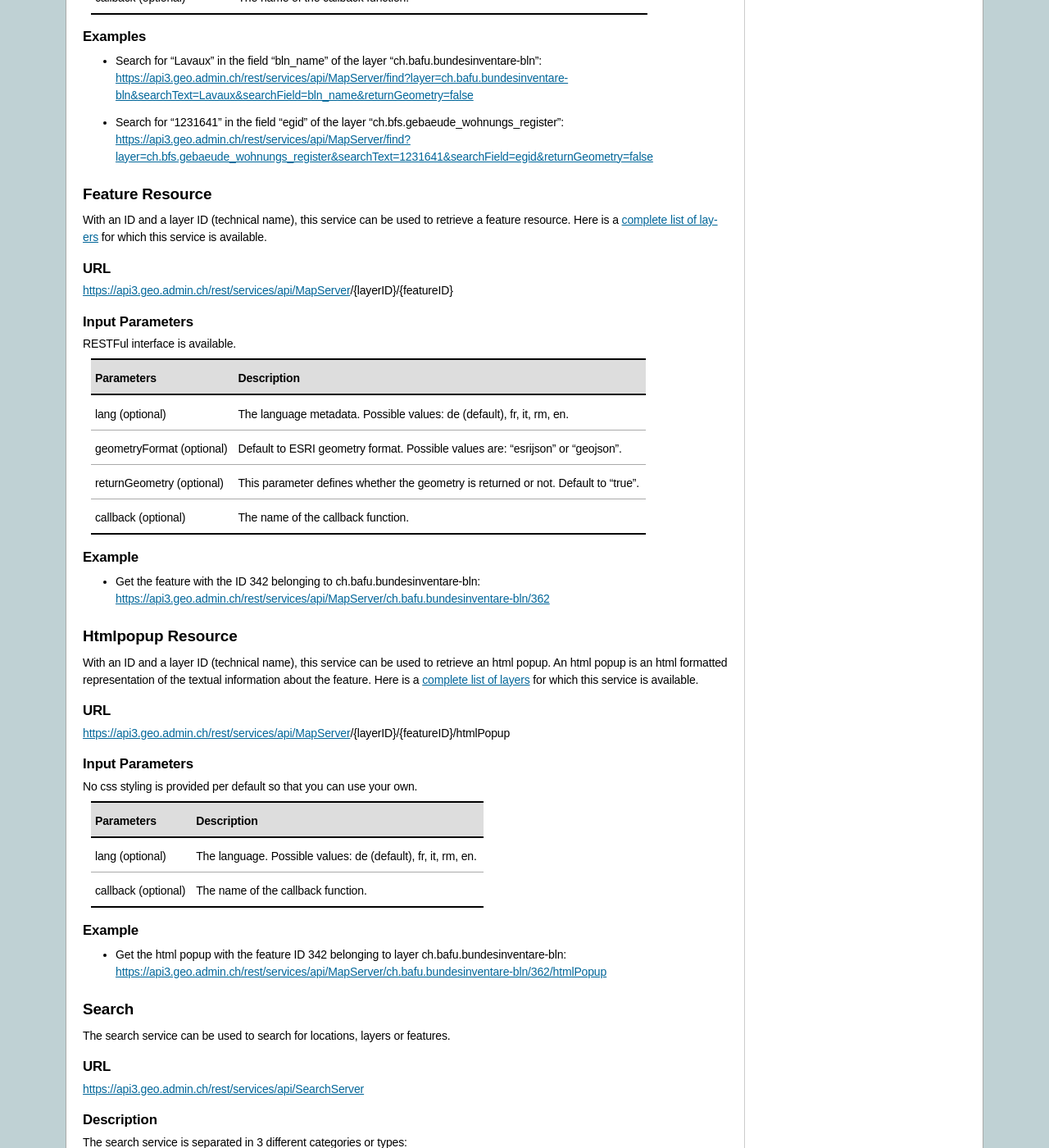
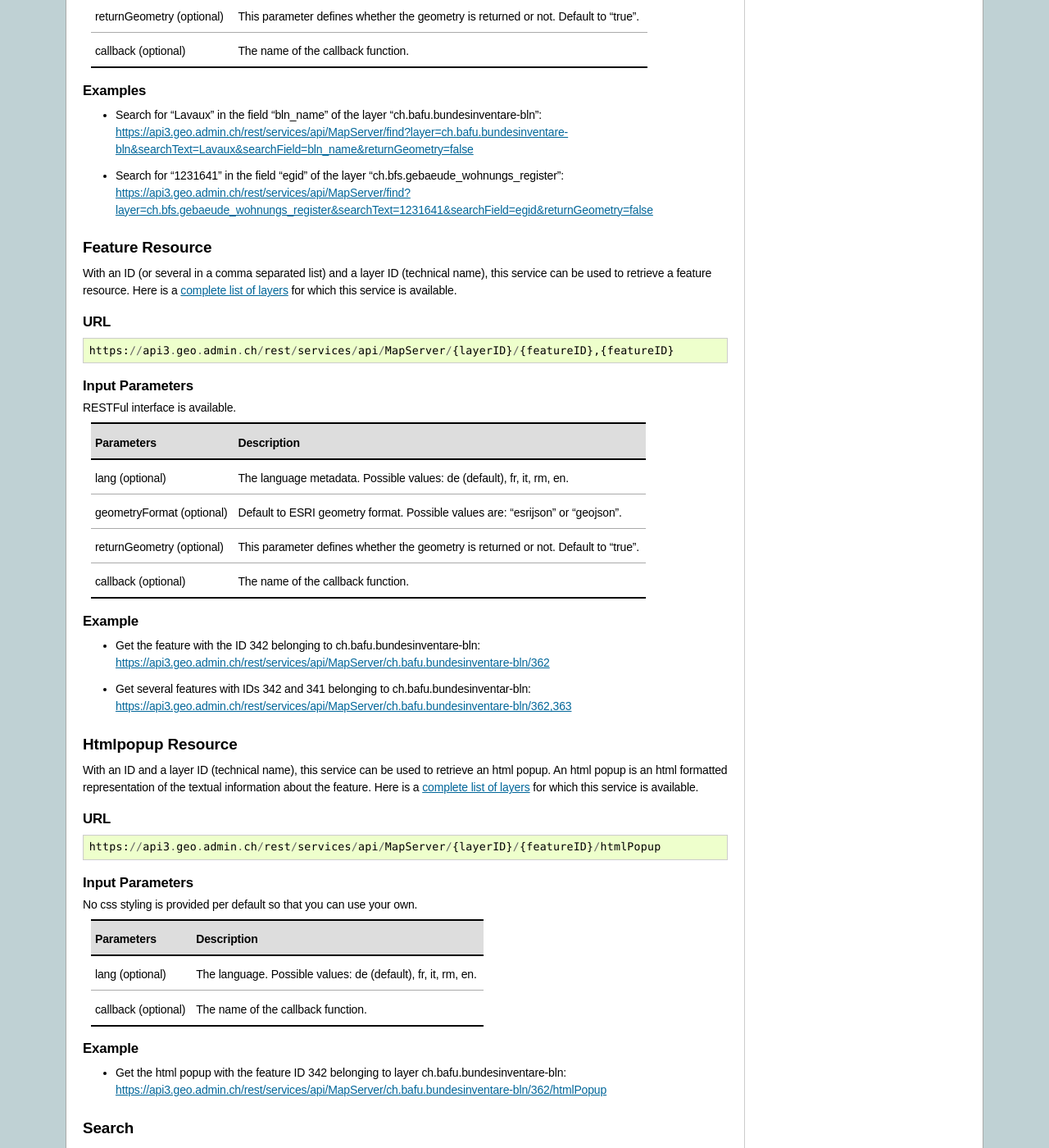
Before and after one commit to swisstopo-test/doc-chsdi3, a Sphinx documentation site: the page built from source/services/sdiservices.rst, in a window 1280 px wide and 1400 px high, scrolled down 3968 px. Shown: the whole window at 82% size. Built offline with Sphinx 7.4.7, drawn with Linux system fonts in a browser that asks for light colours; some of the changed text lies outside the part shown.

Commit message:
Update doc

```diff
--- a/source/services/sdiservices.rst
+++ b/source/services/sdiservices.rst
@@ -17,7 +17,9 @@ This service provides metadata for the available layers in the GeoAdmin API.
 URL
 ^^^
 
-https://api3.geo.admin.ch/rest/services/api/MapServer
+::
+
+  https://api3.geo.admin.ch/rest/services/api/MapServer
 
 Input Parameters
 ^^^^^^^^^^^^^^^^
@@ -52,7 +54,9 @@ h the find service
 URL
 ^^^
 
-https://api3.geo.admin.ch/rest/services/api/MapServer/{layerId}
+::
+
+  https://api3.geo.admin.ch/rest/services/api/MapServer/{layerId}
 
 Input Parameters
 ^^^^^^^^^^^^^^^^
@@ -80,7 +84,9 @@ With a layer ID (or technical name), this service can be used to retrieve a lege
 URL
 ^^^
 
-https://api3.geo.admin.ch/rest/services/api/MapServer/{layerID}/legend
+::
+
+  https://api3.geo.admin.ch/rest/services/api/MapServer/{layerID}/legend
 
 Input Parameters
 ^^^^^^^^^^^^^^^^
@@ -111,7 +117,9 @@ This service can be used to discover features at a specific location. Here is a
 URL
 ^^^
 
-https://api3.geo.admin.ch/rest/services/api/MapServer/identify
+::
+
+  https://api3.geo.admin.ch/rest/services/api/MapServer/identify
 
 Input Parameters
 ^^^^^^^^^^^^^^^^
@@ -194,7 +202,9 @@ Here is a `complete list of layers <../../../api/faq/index.html#which-layers-hav
 URL
 ^^^
 
-https://api3.geo.admin.ch/rest/services/api/MapServer/find
+::
+
+  https://api3.geo.admin.ch/rest/services/api/MapServer/find
 
 Input Parameters
 ^^^^^^^^^^^^^^^^
@@ -230,13 +240,15 @@ Examples
 Feature Resource
 ----------------
 
-With an ID and a layer ID (technical name), this service can be used to retrieve a feature resource.
+With an ID (or several in a comma separated list) and a layer ID (technical name), this service can be used to retrieve a feature resource.
 Here is a `complete list of layers <../../../api/faq/index.html#which-layers-have-a-tooltip>`_ for which this service is available.
 
 URL
 ^^^
 
-https://api3.geo.admin.ch/rest/services/api/MapServer/{layerID}/{featureID}
+::
+
+  https://api3.geo.admin.ch/rest/services/api/MapServer/{layerID}/{featureID},{featureID}
 
 Input Parameters
 ^^^^^^^^^^^^^^^^
@@ -259,6 +271,7 @@ Example
 ^^^^^^^
 
 - Get the feature with the ID 342 belonging to ch.bafu.bundesinventare-bln: `https://api3.geo.admin.ch/rest/services/api/MapServer/ch.bafu.bundesinventare-bln/362 <../../../rest/services/api/MapServer/ch.bafu.bundesinventare-bln/362>`_
+- Get several features with IDs 342 and 341 belonging to ch.bafu.bundesinventar-bln: `https://api3.geo.admin.ch/rest/services/api/MapServer/ch.bafu.bundesinventare-bln/362,363 <../../../rest/services/api/MapServer/ch.bafu.bundesinventare-bln/362,363>`_
 
 .. _htmlpopup_description:
 
@@ -271,7 +284,9 @@ Here is a `complete list of layers <../../../api/faq/index.html#which-layers-hav
 URL
 ^^^
 
-https://api3.geo.admin.ch/rest/services/api/MapServer/{layerID}/{featureID}/htmlPopup
+::
+
+  https://api3.geo.admin.ch/rest/services/api/MapServer/{layerID}/{featureID}/htmlPopup
 
 Input Parameters
 ^^^^^^^^^^^^^^^^
@@ -301,7 +316,9 @@ The search service can be used to search for locations, layers or features.
 URL
 ^^^
 
-https://api3.geo.admin.ch/rest/services/api/SearchServer
+::
+
+  https://api3.geo.admin.ch/rest/services/api/SearchServer
 
 Description
 ^^^^^^^^^^^
@@ -455,7 +472,10 @@ See `Height models <http://www.swisstopo.admin.ch/internet/swisstopo/en/home/pro
 
 URL
 ^^^
-https://api3.geo.admin.ch/rest/services/height
+
+::
+
+  https://api3.geo.admin.ch/rest/services/height
 
 Input Parameters
 ^^^^^^^^^^^^^^^^
@@ -490,8 +510,11 @@ See `Height models <http://www.swisstopo.admin.ch/internet/swisstopo/en/home/pro
 
 URL
 ^^^
-https://api3.geo.admin.ch/rest/services/profile.json (for json format)
-https://api3.geo.admin.ch/rest/services/profile.csv  (for a csv)
+
+::
+
+  https://api3.geo.admin.ch/rest/services/profile.json (for json format)
+  https://api3.geo.admin.ch/rest/services/profile.csv  (for a csv)
 
 Input Parameters
 ^^^^^^^^^^^^^^^^
@@ -650,7 +673,10 @@ See the :doc:`OWSChecker Documentation <owschecker/index>` and the :doc:`OWSChec
 URL
 ^^^
 
-https://api3.geo.admin.ch/owschecker/bykvp OR https://api3.geo.admin.ch/owschecker/form
+::
+
+  https://api3.geo.admin.ch/owschecker/bykvp OR
+  https://api3.geo.admin.ch/owschecker/form
 
 Input parameters
 ^^^^^^^^^^^^^^^^
```
